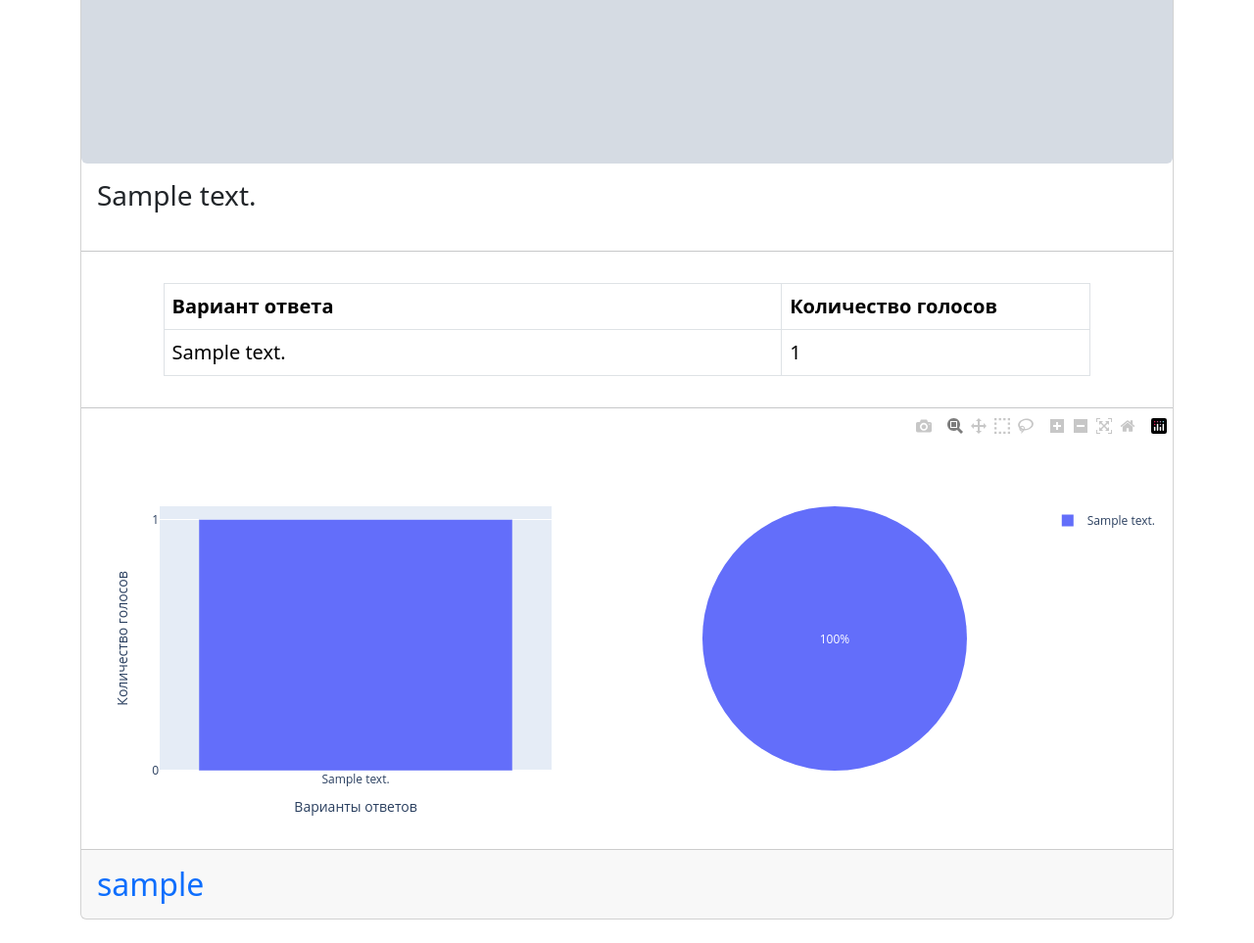
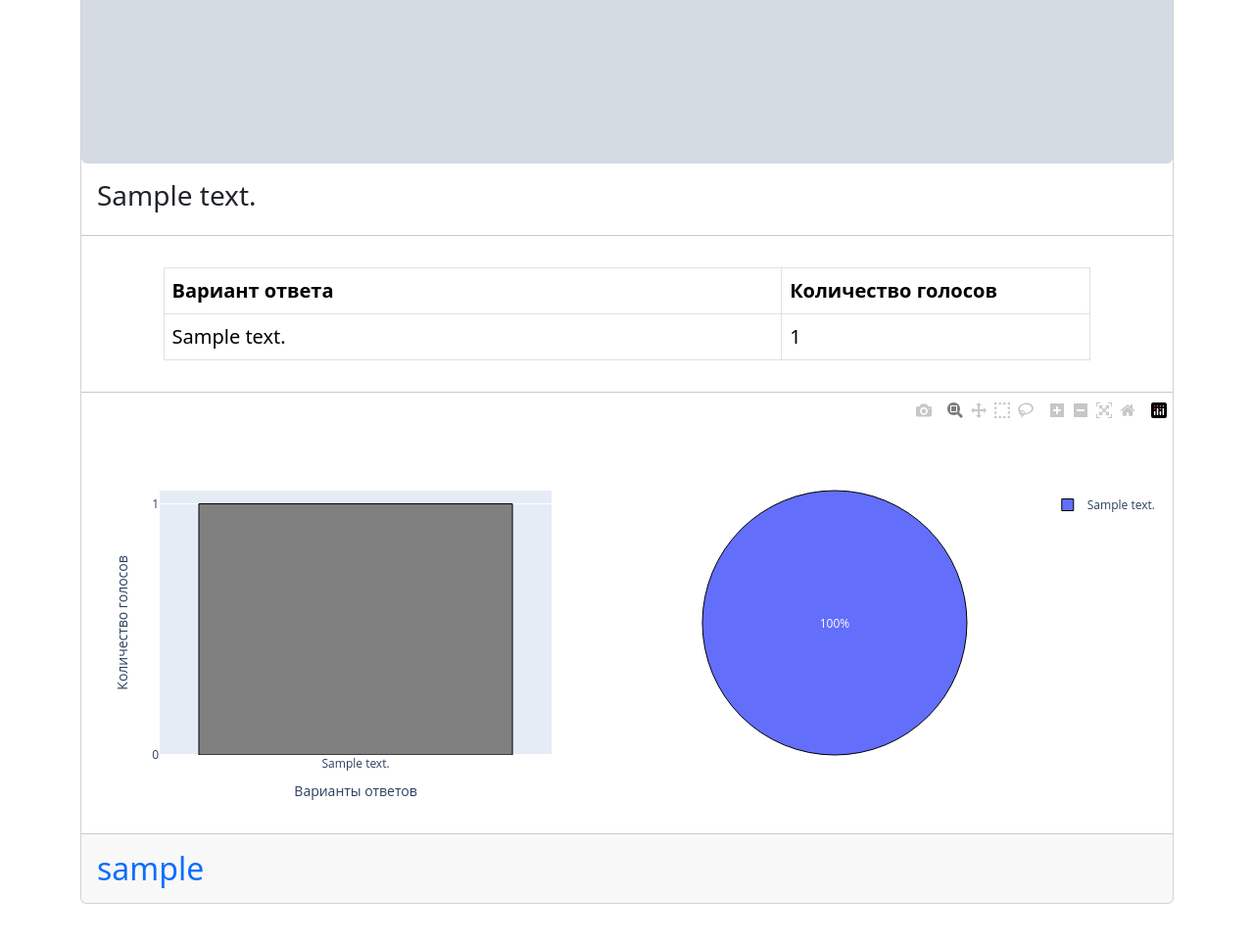
Before and after one commit to cppismylife/schoolproject, a Django app: page /voting/1/results/ in a window 1280 px wide. Shown: the part 895-1858 px from the top of the page at 98% size. After the commit the page ends 1818 px from the top, so only its background shows below. Run offline with Django 3.2, Linux system fonts and the light colour scheme; tables that the repository leaves empty hold one stand-in row (values such as "Sample post"); grey boxes marked "Sample" are stand-in pictures; some libraries are stand-ins or nearby versions.

Commit message:
Поменял цвета на графиках

```diff
--- a/main/templates/pages/voting_results.html
+++ b/main/templates/pages/voting_results.html
@@ -5,7 +5,7 @@
 {% endblock %}
 
 {% block extra_info %}
-  <hr />
+  <hr class="mt-0"/>
   <div style="width: 85%" class="mx-auto mt-3 mb-3">
     <table class="table table-bordered text-break fs-5">
       <thead>
--- a/main/views.py
+++ b/main/views.py
@@ -98,7 +98,8 @@ class VotingResults(VotingPage):
             y=list(facts.values()),
             name='',
             showlegend=False,
-            hovertemplate='Вариант: %{x}<br>Количество голосов: %{y}'
+            hovertemplate='Вариант: %{x}<br>Количество голосов: %{y}',
+            marker_color=['grey'] * len(list(facts.items()))
         )
         fig.add_pie(
             row=1, col=2,
@@ -106,8 +107,9 @@ class VotingResults(VotingPage):
             labels=list(facts.keys()),
             textposition="auto",
             name='',
-            hovertemplate='Вариант: %{label}<br>Количество голосов: %{value}</br>%{percent}'
+            hovertemplate='Вариант: %{label}<br>Количество голосов: %{value}</br>%{percent}',
         )
+        fig.update_traces(marker=dict(line=dict(color='#000000', width=1)))
         fig.update_yaxes(row=1, col=1, dtick=1, title_text='Количество голосов')  # tickmode='array', tickvals=[0] + list(facts.values())
         fig.update_xaxes(row=1, col=1, title_text='Варианты ответов')
         return to_html(fig, full_html=False, include_plotlyjs='cdn')
--- a/schoolproject/urls.py
+++ b/schoolproject/urls.py
@@ -106,10 +106,6 @@ urlpatterns += [
                 'menu': views.get_menu_context(),
             }
         ),
-        # RegistrationView.as_view(
-        #     form_class=CustomRegistrationForm,
-        #     success_url=reverse('index')
-        # ),
         name='register'
     ),
     path('accounts/', include('django_registration.backends.one_step.urls')),
```
